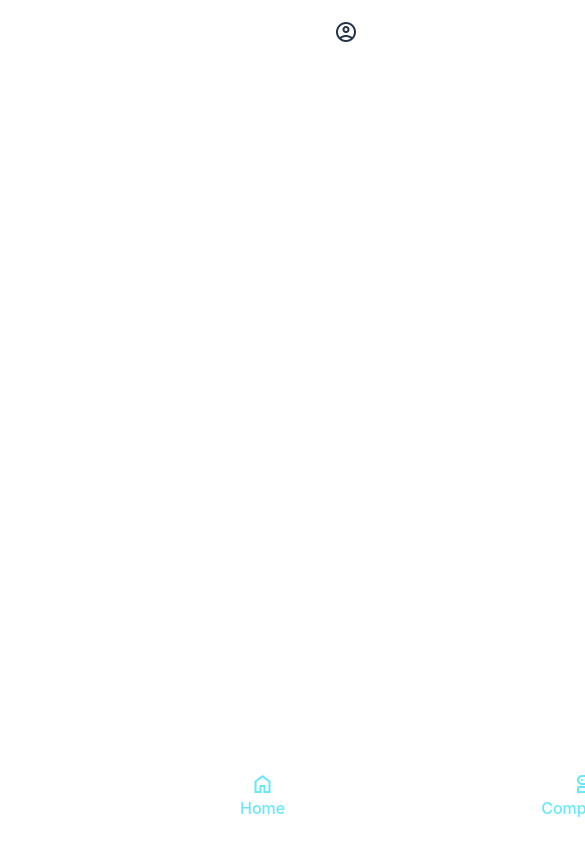
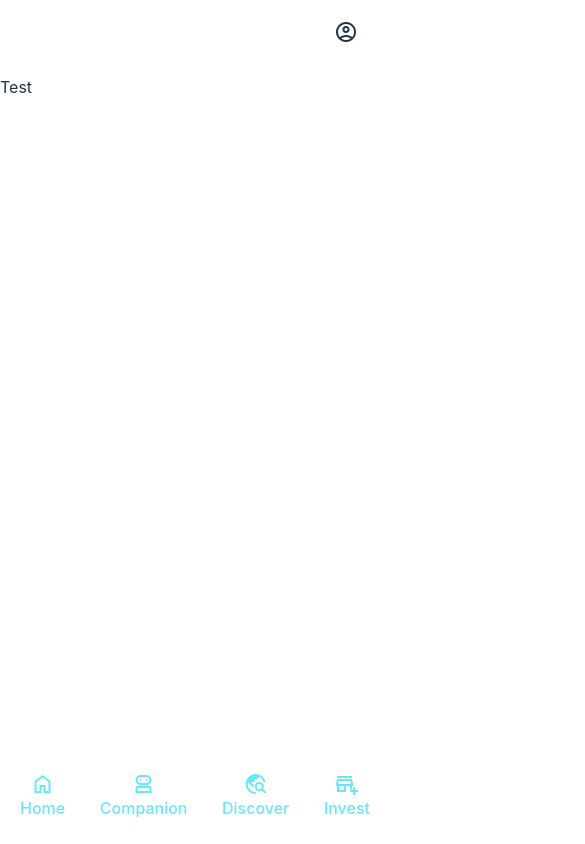
Before and after one commit to Overthinkr/TravMore, a React (Vite) app: page / in a window 390 px wide. Shown: the top 844 px of the page, 585 px wide, since content can reach past the window. Built offline with nearby package versions, Linux system fonts and the light colour scheme.

Commit message:
Responsiveness and Router Changes

```diff
--- a/src/index.css
+++ b/src/index.css
@@ -22,6 +22,7 @@ a {
   color: #646cff;
   text-decoration: inherit;
 }
+
 a:hover {
   color: #535bf2;
 }
@@ -29,7 +30,6 @@ a:hover {
 body {
   margin: 0;
   display: flex;
-  place-items: center;
   min-width: 320px;
   min-height: 100vh;
 }
@@ -50,9 +50,11 @@ button {
   cursor: pointer;
   transition: border-color 0.25s;
 }
+
 button:hover {
   border-color: #646cff;
 }
+
 button:focus,
 button:focus-visible {
   outline: 4px auto -webkit-focus-ring-color;
@@ -63,10 +65,16 @@ button:focus-visible {
     color: #213547;
     background-color: #ffffff;
   }
+
   a:hover {
     color: #747bff;
   }
+
   button {
     background-color: #f9f9f9;
   }
 }
+
+.main-wrapper {
+  margin-top: 75px;
+}
--- a/src/layouts/footer.layout.jsx
+++ b/src/layouts/footer.layout.jsx
@@ -2,12 +2,17 @@ import { NavLink, Outlet } from "react-router-dom";
 
 export default function Footer() {
   return (
-    <div className="flex flex-col">
-      <header className="absolute cursor-pointer top-0 right-0 my-5 mx-8 text-xl">
+    <div className="flex flex-col main-wrapper">
+      <header className="fixed cursor-pointer top-0 right-0 py-5 px-8 text-xl">
         <span className="material-symbols-outlined">account_circle</span>
       </header>
+
+
       <Outlet />
-      <nav className="flex absolute bottom-0 gap-64 my-6 mx-60">
+
+
+      <div className="flex fixed bottom-0 w-full justify-center">
+        <nav className="flex justify-between my-6 w-full max-w-3xl items-center px-5">
           <NavLink
             to="/"
             className="flex flex-col items-center cursor-pointer text-cyan-300 hover:text-white"
@@ -35,5 +40,7 @@ export default function Footer() {
           </NavLink>
         </nav>
       </div>
+
+    </div>
   );
 }
--- a/src/pages/Home.jsx
+++ b/src/pages/Home.jsx
@@ -1,3 +1,5 @@
 export default function Home() {
-  return <div></div>;
+  return <div className="flex">
+    Test
+  </div>;
 }
```
Also changed, not shown: src/main.jsx (+11 -9 lines). Lines whose indentation alone changed are shown as unchanged.
